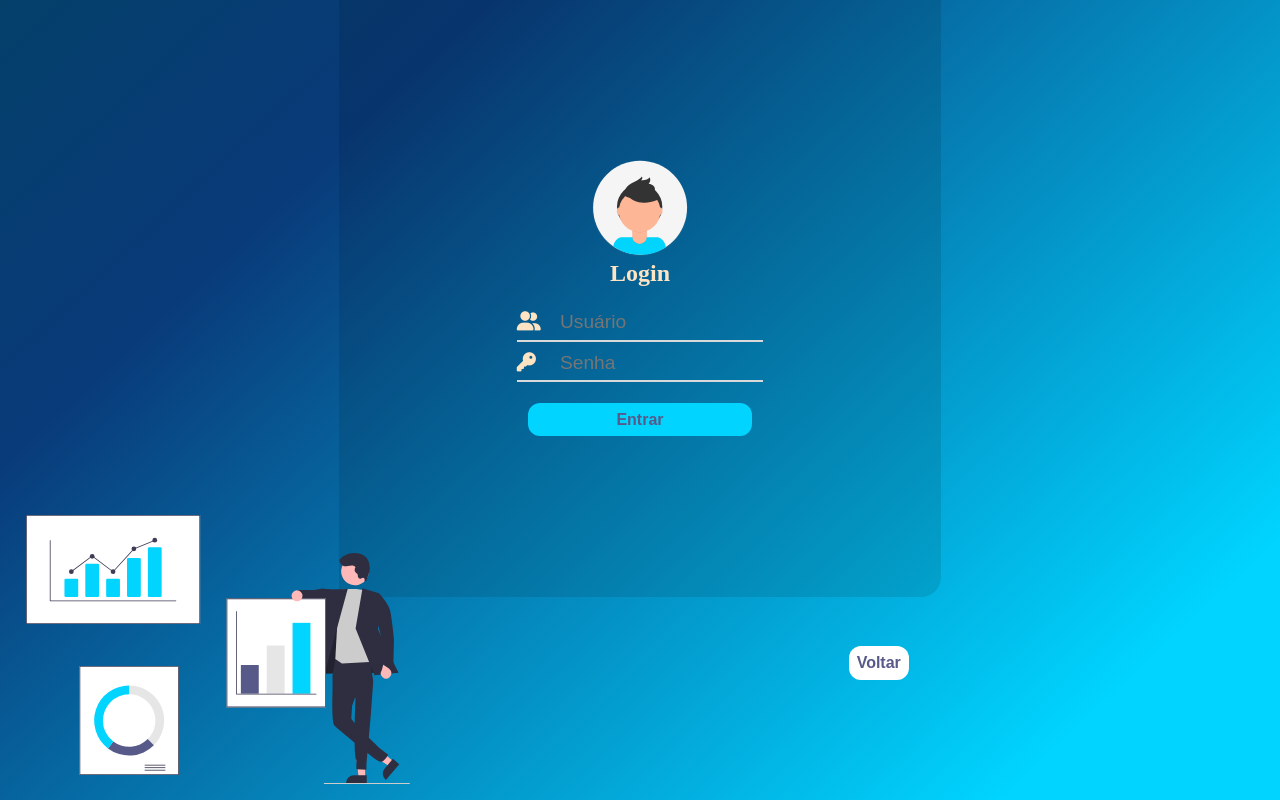
After one commit to lucasmbrute2/Blue_store, a Python web app: template templates/login.html in a window 1280 px wide. The commit adds this page. Run offline with Jinja, Linux system fonts and the light colour scheme; the template is opened without the code that fills it, so the values that code supplies are empty; some libraries are stand-ins or nearby versions; some web fonts are replaced.

Commit message:
Separando card de login do index (melhor comunicação com backend)

```diff
--- a/static/css/style.css
+++ b/static/css/style.css
@@ -24,7 +24,7 @@ section{
     width: 30vw;
     left: 2%;
 }
-/* Login card */
+/*página login.html*/
 #loginCard{
     color: bisque;
     background-color: rgba(0, 0, 0, .1);
@@ -32,7 +32,7 @@ section{
     align-items: center;
     padding: 10rem;
     border-radius: 0px 00px 20px 0px;
-    display: none;
+    display: block;
 }
 #loginCard .loginIcon{
     text-align: center;
--- /dev/null
+++ b/templates/login.html
@@ -0,0 +1,34 @@
+<!DOCTYPE html>
+<html lang="en">
+<head>
+    <meta charset="UTF-8">
+    <meta http-equiv="X-UA-Compatible" content="IE=edge">
+    <meta name="viewport" content="width=device-width, initial-scale=1.0">
+    <link rel="stylesheet" href="../static/css/style.css">
+    <script src="https://kit.fontawesome.com/7515ad9b6d.js" crossorigin="anonymous"></script>
+    <title>Admin Login</title>
+</head>
+<body>
+<section>
+    <div id="loginCard">
+        <div class="loginIcon">
+            <img src="../static/img/home/avatar.svg" alt="avatar icon">
+            <h2>Login</h2>
+        </div>
+        <form class="loginForm">
+            <i class="fas fa-user-friends">
+                <input id="username" type="text" placeholder="Usuário">
+            </i>
+
+            <i class="fas fa-key">
+                <input id="password" type="password" placeholder="Senha">
+            </i>
+
+            <button type="submit">Entrar</button>
+        </form>
+        <a href=""><button class="btn jsBtn">Voltar</button></a>
+        <img id="sideImg" src="../static/img/home/admin.svg" alt="">
+    </div>
+</section>
+</body>
+</html>
```
Also changed, not shown: static/js/home/index.js (+1 -17 lines), templates/index.html (+0 -17 lines).
